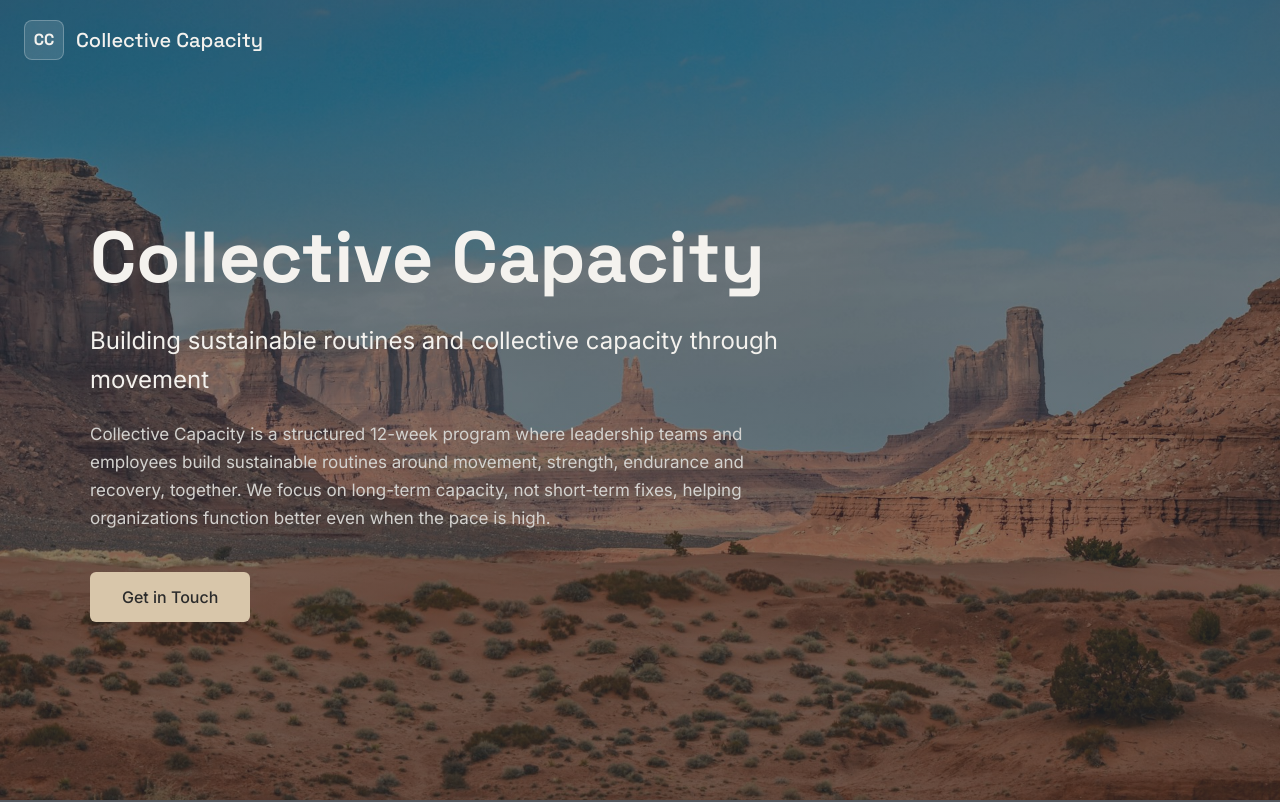
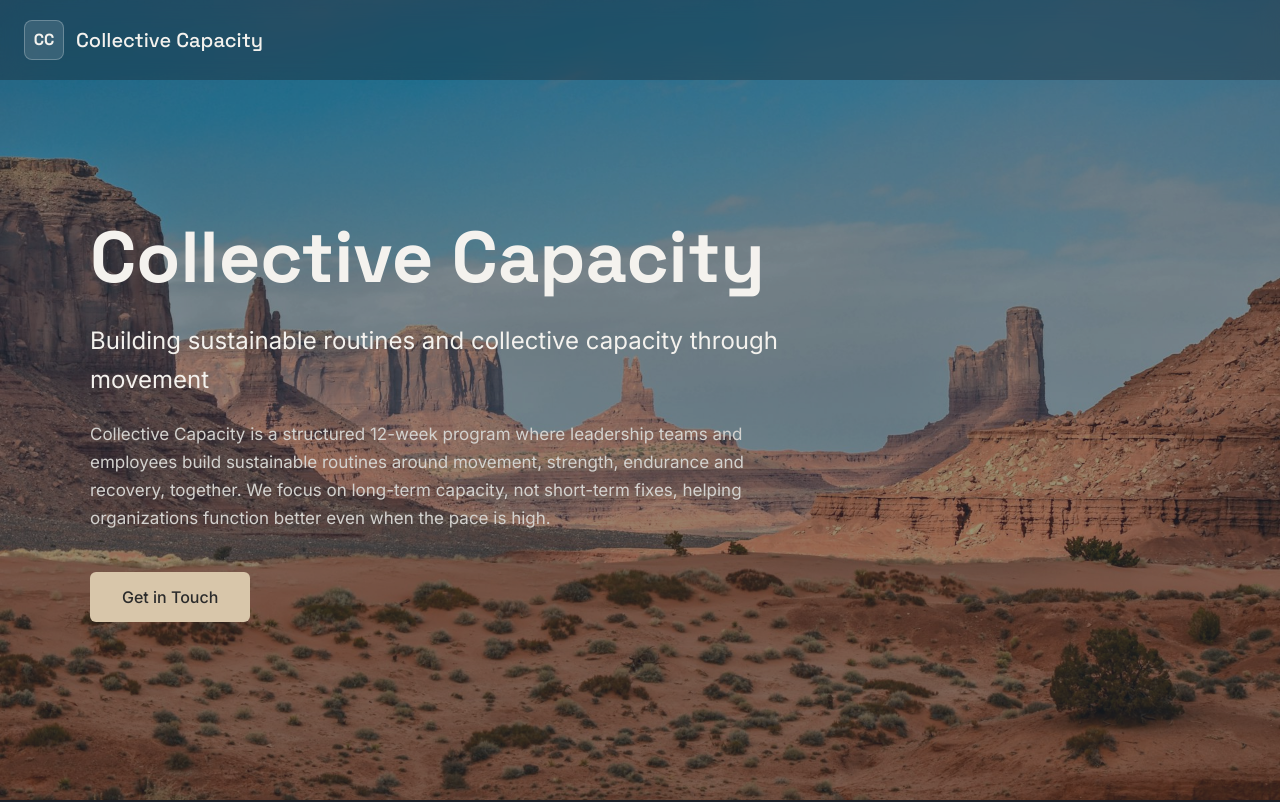
Before and after one commit to collective-capacity/website, a plain HTML site: page index.html in a window 1280 px wide. Shown: the top 802 px of the page. Drawn offline with Linux system fonts and the light colour scheme.

Commit message:
Add files via upload

```diff
--- a/index.html
+++ b/index.html
@@ -29,18 +29,27 @@
     html { scroll-behavior: smooth; }
     body {
       font-family: "Inter", system-ui, -apple-system, sans-serif;
-      background: var(--bg);
+      background: #1f232a;
       color: var(--text);
       line-height: 1.65;
       -webkit-font-smoothing: antialiased;
     }
     h1, h2 { font-family: "Space Grotesk", "Inter", sans-serif; font-weight: 700; line-height: 1.1; }
 
+    /* Fixed background image behind the whole page */
+    .page-bg {
+      position: fixed; inset: 0; z-index: -1;
+      background: url("hero.jpg") center / cover no-repeat, #3a4048;
+    }
+
     /* Header */
     header {
-      position: absolute; top: 0; left: 0; right: 0; z-index: 2;
+      position: fixed; top: 0; left: 0; right: 0; z-index: 10;
       display: flex; align-items: center; gap: 12px;
       padding: 20px 24px;
+      background: rgba(25, 32, 40, 0.35);
+      -webkit-backdrop-filter: blur(10px);
+      backdrop-filter: blur(10px);
     }
     .logo-mark {
       width: 40px; height: 40px; border-radius: 8px;
@@ -56,11 +65,11 @@
       position: relative; min-height: 100vh;
       display: flex; align-items: center;
       padding: 120px 24px 80px;
-      background:
-        linear-gradient(rgba(35, 45, 55, 0.55), rgba(35, 45, 55, 0.55)),
-        url("hero.jpg") center / cover no-repeat,
-        var(--bg);
+      background: rgba(30, 45, 60, 0.45);
     }
+
+    /* Darker translucent layer over the image for the content below the hero */
+    .content { background: rgba(28, 31, 38, 0.88); }
     .hero-inner { max-width: 1100px; width: 100%; margin: 0 auto; }
     .hero h1 { font-size: clamp(44px, 8vw, 72px); margin-bottom: 24px; }
     .hero .tagline { font-size: clamp(20px, 2.4vw, 24px); max-width: 700px; margin-bottom: 20px; }
@@ -102,7 +111,7 @@
     .contact svg { width: 20px; height: 20px; }
 
     footer {
-      background: var(--bg-dark); text-align: center;
+      background: rgba(20, 22, 27, 0.95); text-align: center;
       padding: 32px 24px; color: var(--muted); font-size: 14px;
     }
 
@@ -113,6 +122,8 @@
   </style>
 </head>
 <body>
+
+  <div class="page-bg" aria-hidden="true"></div>
 
   <header>
     <div class="logo-mark" aria-hidden="true">CC</div>
@@ -129,6 +140,7 @@
       </div>
     </section>
 
+    <div class="content">
     <section class="text">
       <div class="container">
         <h2>Who We Are</h2>
@@ -157,6 +169,7 @@
         pt@collectivecapacity.se
       </a>
     </section>
+    </div>
   </main>
 
   <footer>
```
